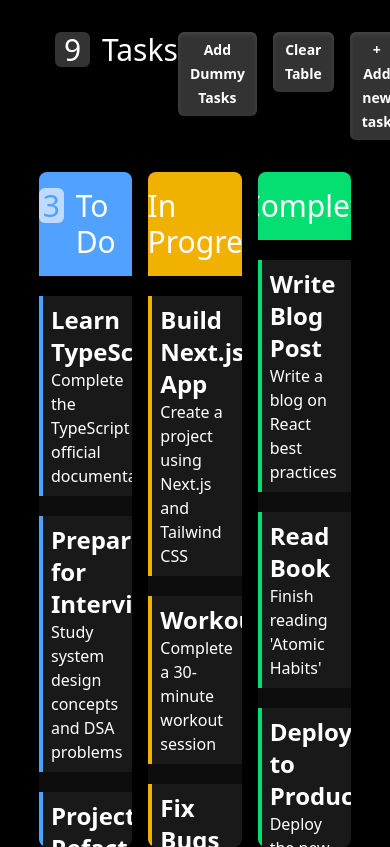
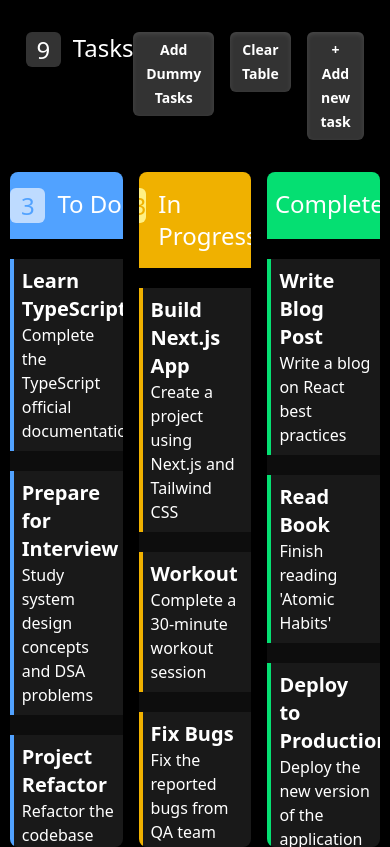
Before and after one commit to Mohsin-25/dragAndDrop, a React (Vite) app: page / in a window 390 px wide. Both pictures are taken after a click on the button "Add Dummy Tasks". Built offline with nearby package versions, Linux system fonts and the light colour scheme.

Commit message:
style : responsive headers

```diff
--- a/src/components/DragAndDrop.jsx
+++ b/src/components/DragAndDrop.jsx
@@ -19,8 +19,8 @@ const DragAndDrop = () => {
 
   return (
     <div className="flex flex-col w-full h-full justify-between gap-4 mt-4">
-      <div className="w-[80vw] h-[80vh] flex flex-col gap-4">
-        <div className=" h-fit w-full flex text-3xl py-4 justify-between  rounded-lg px-4">
+      <div className="w-[95vw] lg:w-[80vw] h-[80vh] flex flex-col gap-4">
+        <div className=" h-fit w-full flex text-2xl lg:text-3xl py-4 justify-between  rounded-lg px-4">
           <div className="flex">
             {taskList?.length > 1 && (
               <>
@@ -62,7 +62,7 @@ const DragAndDrop = () => {
                 <div
                   data-stage={section.value}
                   className="data-[stage=done]:bg-green-400 data-[stage=todo]:bg-blue-400 data-[stage=inProgress]:bg-yellow-500
-                  h-fit w-full flex justify-center text-3xl py-4"
+                  h-fit w-full flex justify-center text-2xl lg:text-3xl py-4"
                 >
                   <span
                     data-stage={section.value}
@@ -94,7 +94,7 @@ const DragAndDrop = () => {
                         draggable
                         onDragStart={(e) => handleDragStart(e, task)}
                       >
-                        <span className="text-2xl font-semibold">
+                        <span className="text-xl lg:text-2xl font-semibold">
                           {task.title}
                         </span>
                         <span className="text-base">{task.description}</span>
```
